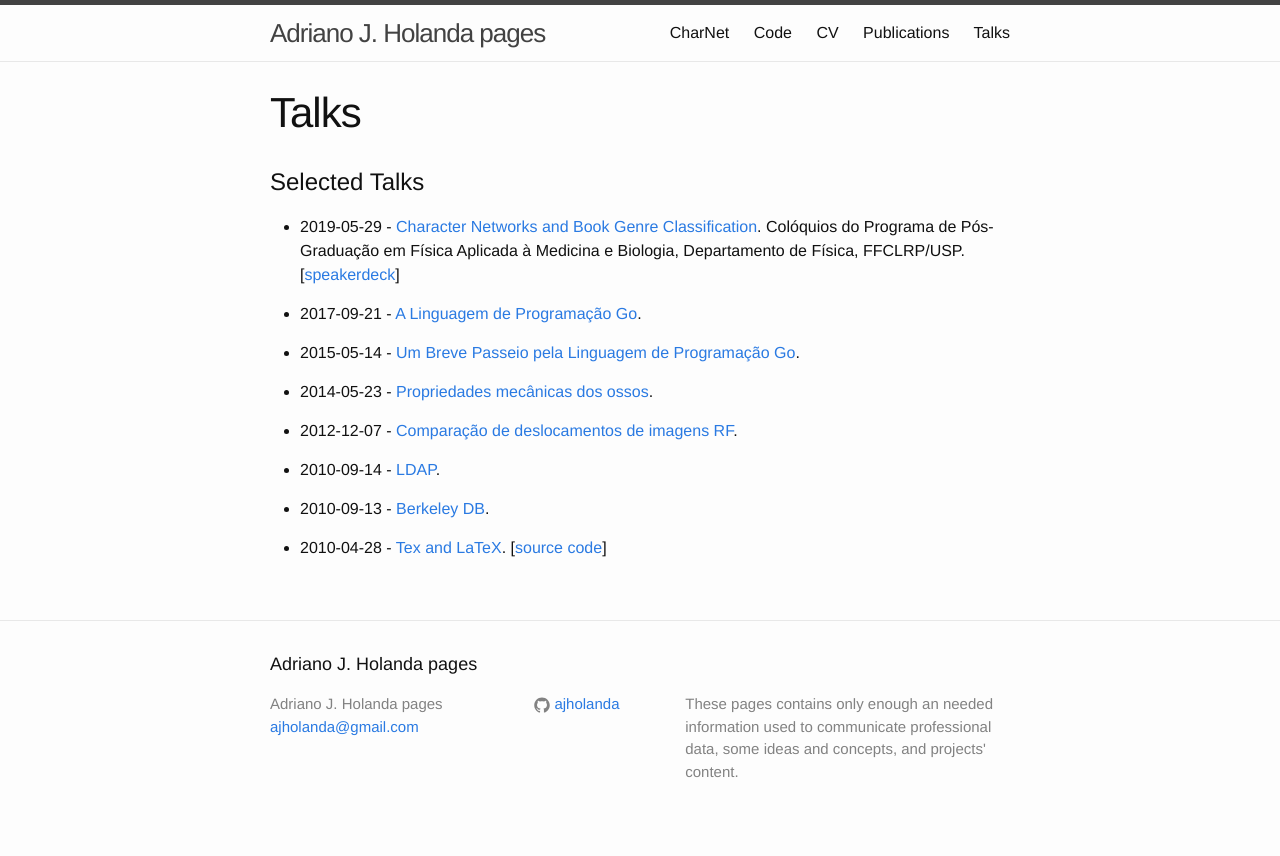
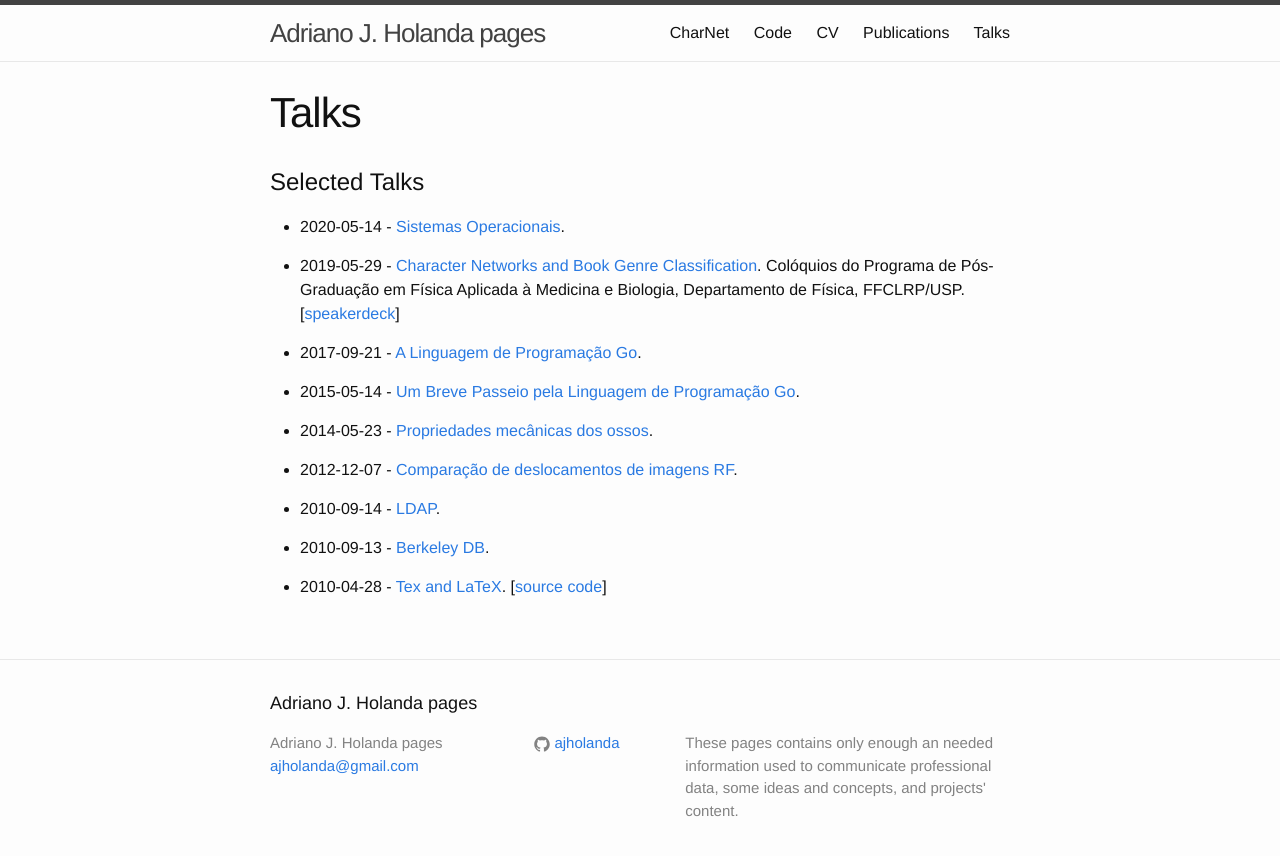
Before and after one commit to ajholanda/ajholanda.github.io, a Jekyll site: the page built from talks.md, in a window 1280 px wide. Shown: the top 856 px of the page. Built offline with Jekyll 4.4.1, drawn with Linux system fonts in a browser that asks for light colours.

Commit message:
put SO slides link

```diff
--- a/talks.md
+++ b/talks.md
@@ -5,6 +5,8 @@ permalink: /talks/
 ---
 
 # Selected Talks
+
+- 2020-05-14 - [Sistemas Operacionais](https://drive.google.com/open?id=1sg6gms6GgUUl7f0Ia61bky50pYMpzw78).
 
 - 2019-05-29 - [Character Networks and Book Genre Classification](https://pt.overleaf.com/project/5ce82b121e291d69d0da1b52). Colóquios do Programa de Pós-Graduação em Física Aplicada à Medicina e Biologia, Departamento de Física, FFCLRP/USP. [[speakerdeck](https://speakerdeck.com/ajholanda/character-networks-and-book-genre-classification)]
 
```
